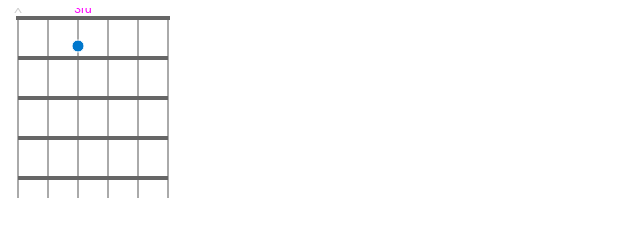
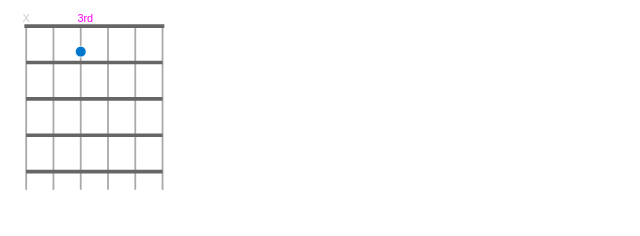
Before and after one commit to aadennis/WebDevNoFramework, a plain HTML site: page SvgPrimer/fretboard-view.html in a window 1280 px wide. Shown: the whole page, without its empty margins (0-640 px from the left). Drawn offline with Linux system fonts and the light colour scheme.

Commit message:
add a viewbox

```diff
--- a/SvgPrimer/fretboard-view.html
+++ b/SvgPrimer/fretboard-view.html
@@ -6,7 +6,11 @@
   <link rel="stylesheet" href="fretboard.css">
 </head>
 <body>
-  <svg xmlns="http://www.w3.org/2000/svg" width="200" height="200" class="fretboard">
+  <svg xmlns="http://www.w3.org/2000/svg"
+    width="200" height="200"
+    viewBox="-10 -10 220 220"
+    preserveAspectRatio="xMidYMid meet"
+    class="fretboard">
 
     <!-- Strings - x interval:30px, y:0 -->
     <line class="string-line" x1="10" y1="10" x2="10" y2="190" />
```
